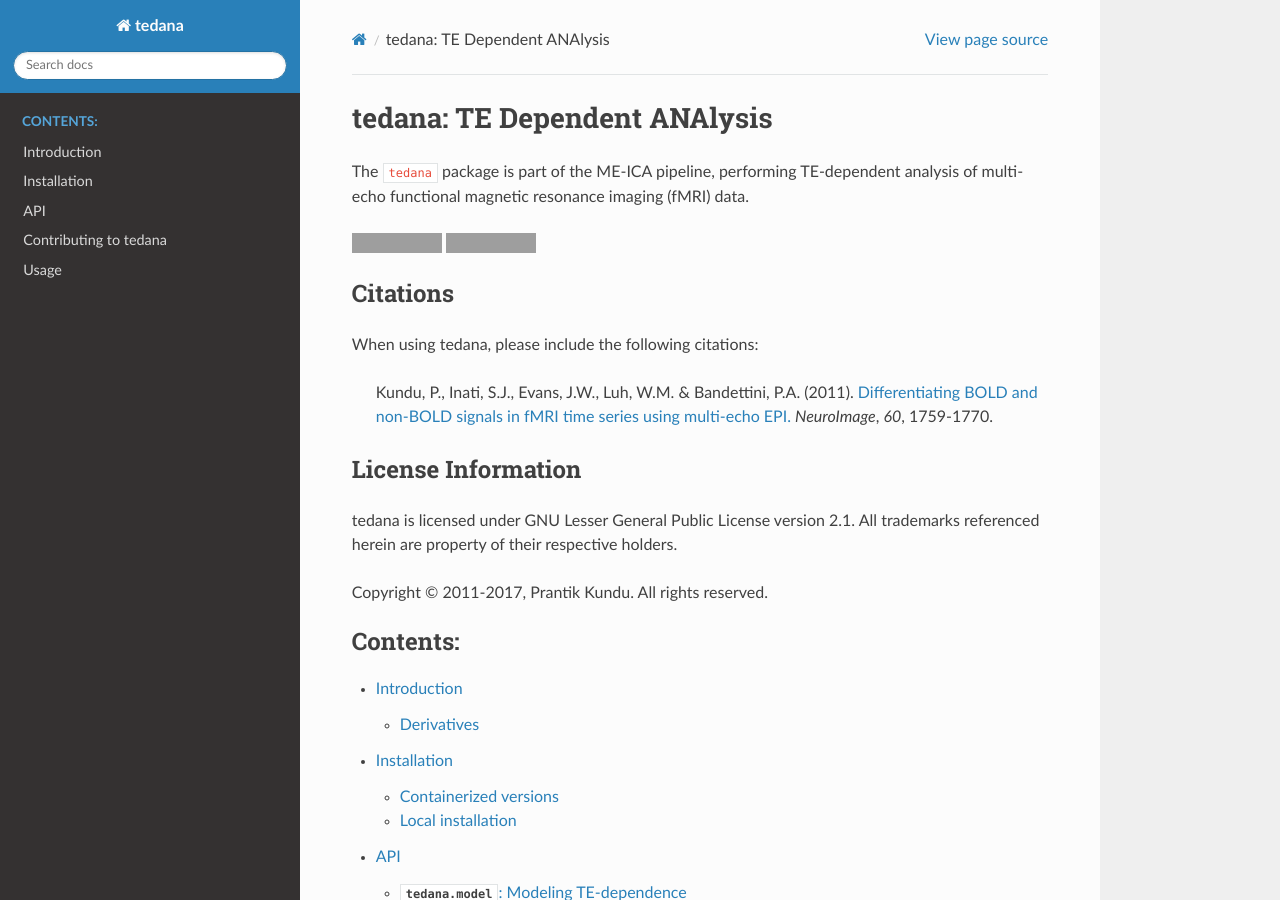
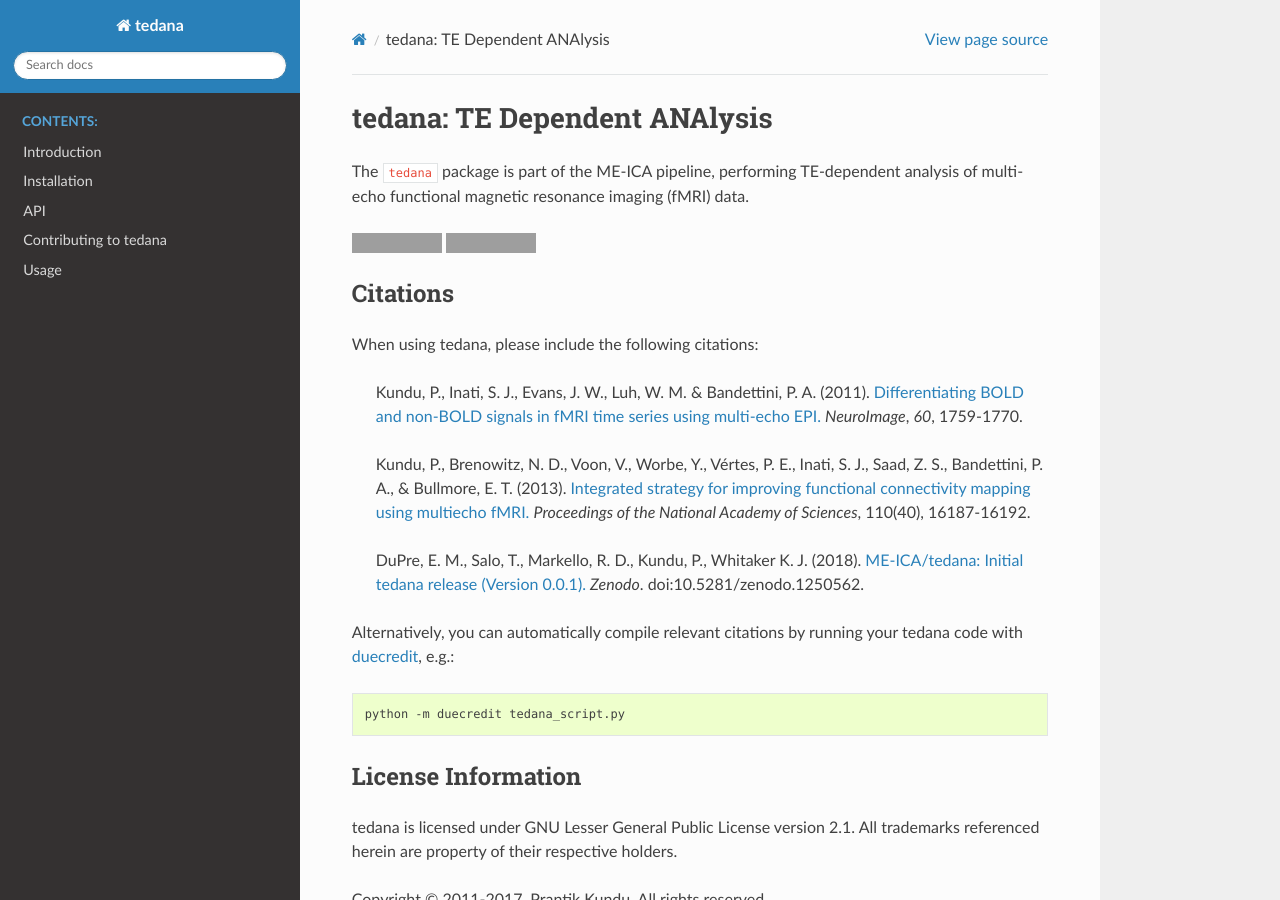
Before and after one commit to ME-ICA/tedana, a Sphinx documentation site: the page built from docs/index.rst, in a window 1280 px wide and 900 px high. Built offline with Sphinx 7.4.7 and the Read the Docs theme 2.0.0, drawn with Linux system fonts in a browser that asks for light colours; formulas are drawn with MathJax 3; the version number could not be read and is left out; grey boxes are pictures that could not be loaded.

Commit message:
Add citations to RTD page.

```diff
--- a/docs/index.rst
+++ b/docs/index.rst
@@ -18,11 +18,30 @@ Citations
 
 When using tedana, please include the following citations:
 
-  Kundu, P., Inati, S.J., Evans, J.W., Luh, W.M. & Bandettini, P.A. (2011).
+  Kundu, P., Inati, S. J., Evans, J. W., Luh, W. M. & Bandettini, P. A. (2011).
   `Differentiating BOLD and non-BOLD signals in fMRI time series using multi-echo EPI.`_
   *NeuroImage*, *60*, 1759-1770.
 
+  Kundu, P., Brenowitz, N. D., Voon, V., Worbe, Y., Vértes, P. E., Inati, S. J.,
+  Saad, Z. S., Bandettini, P. A., & Bullmore, E. T. (2013).
+  `Integrated strategy for improving functional connectivity mapping using multiecho fMRI.`_
+  *Proceedings of the National Academy of Sciences*, 110(40), 16187-16192.
+
+  DuPre, E. M., Salo, T., Markello, R. D., Kundu, P., Whitaker K. J. (2018).
+  `ME-ICA/tedana: Initial tedana release (Version 0.0.1).`_
+  *Zenodo*. doi:10.5281/zenodo.1250562.
+
+Alternatively, you can automatically compile relevant citations by running your
+tedana code with `duecredit`_, e.g.:
+
+.. code-block:: bash
+
+  python -m duecredit tedana_script.py
+
 .. _Differentiating BOLD and non-BOLD signals in fMRI time series using multi-echo EPI.: http://dx.doi.org/10.1016/j.neuroimage.2011.12.028
+.. _Integrated strategy for improving functional connectivity mapping using multiecho fMRI.: http://dx.doi.org/10.1073/pnas.1301725110
+.. _ME-ICA/tedana\: Initial tedana release (Version 0.0.1).: http://dx.doi.org/10.5281/zenodo.1250561
+.. _duecredit: https://github.com/duecredit/duecredit
 
 License Information
 -------------------
```
